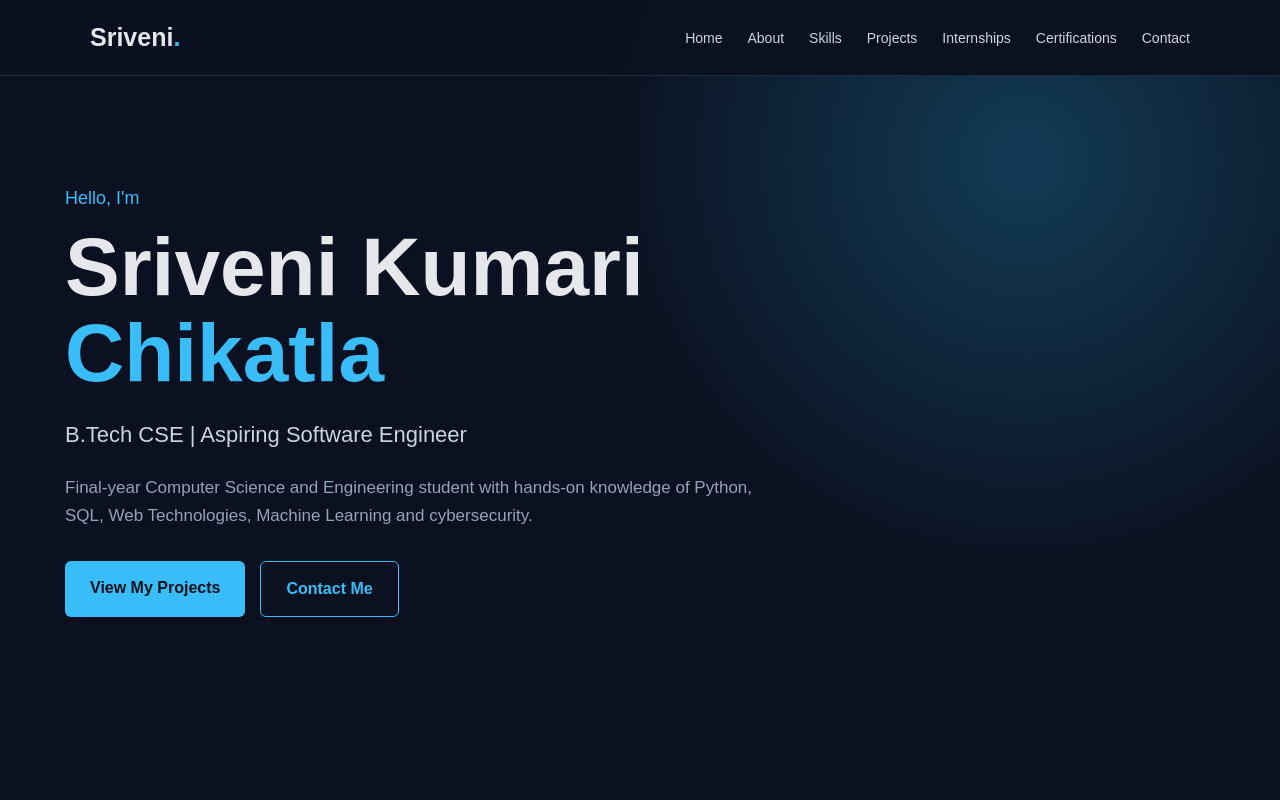
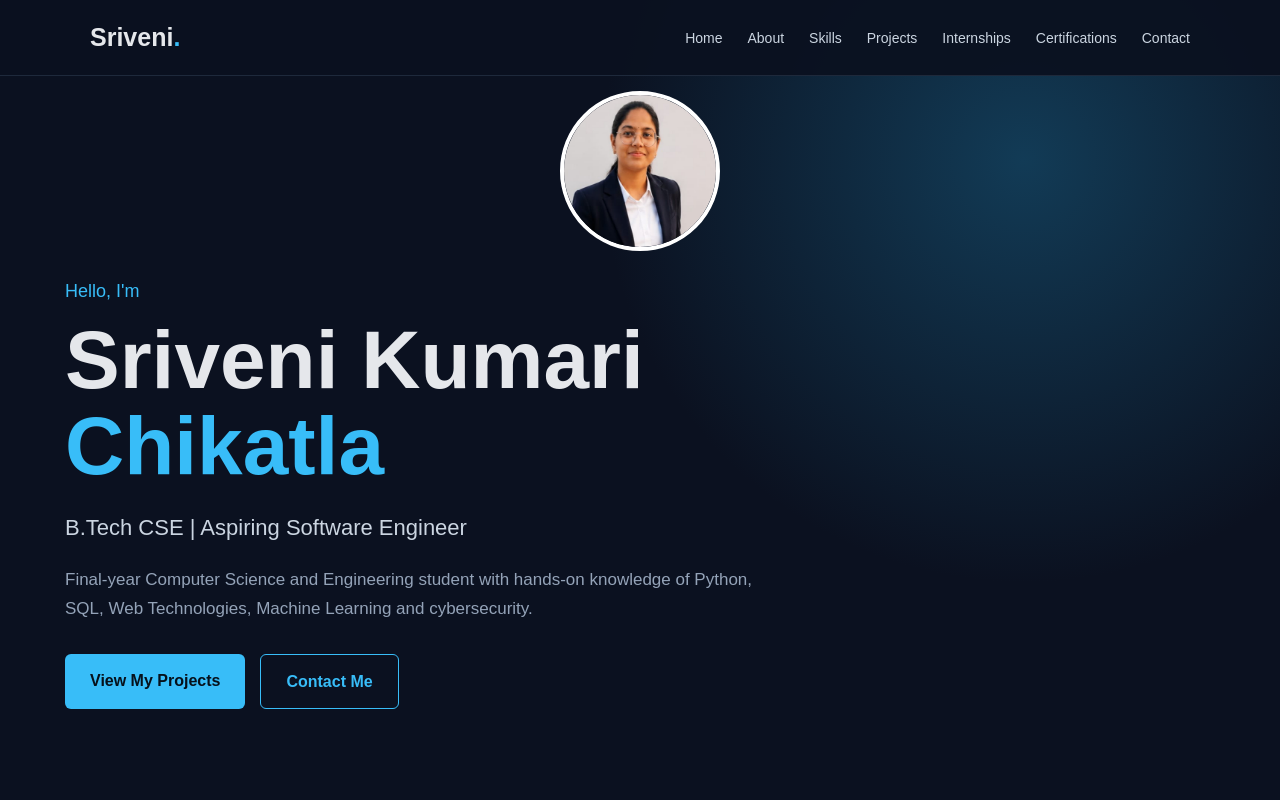
Before and after one commit to srivenikumari/Sriveni-portfolio, a plain HTML site: page index.html in a window 1280 px wide. Shown: the top 800 px of the page. Drawn offline with Linux system fonts and the light colour scheme.

Commit message:
Added profile photo to portfolio

```diff
--- a/index.html
+++ b/index.html
@@ -43,7 +43,7 @@
     <section id="home" class="hero">
 
         <div class="hero-content">
-
+            <img src="images/sriveni.jpg" alt="Sriveni Kumari Chikatla" class="profile-photo">
             <p class="small-title">Hello, I'm</p>
 
             <h1>
--- a/style.css
+++ b/style.css
@@ -484,3 +484,12 @@ footer {
     }
 
 }
+.profile-photo {
+    width: 160px;
+    height: 160px;
+    object-fit: cover;
+    border-radius: 50%;
+    display: block;
+    margin: 0 auto 25px;
+    border: 4px solid #ffffff;
+}
```
Also changed, not shown: images/sriveni.jpg (added).
